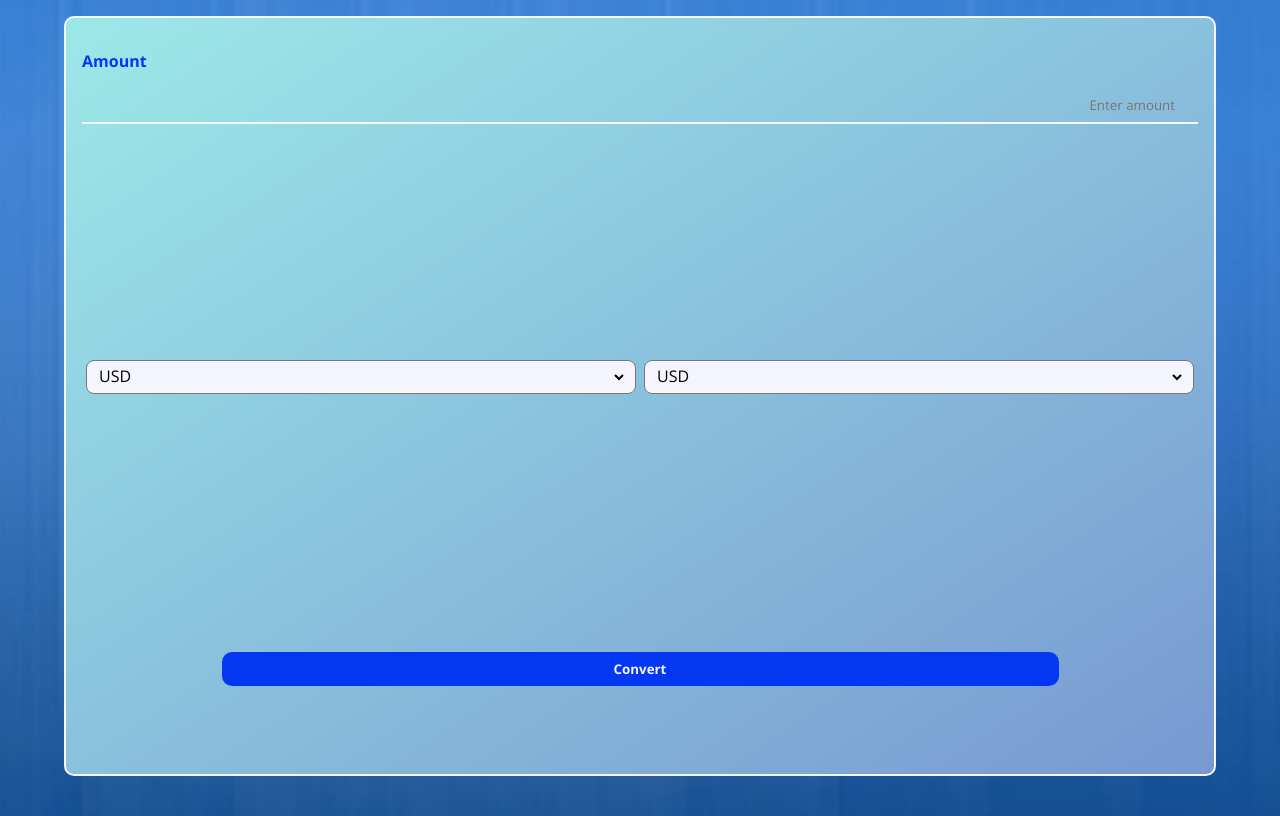
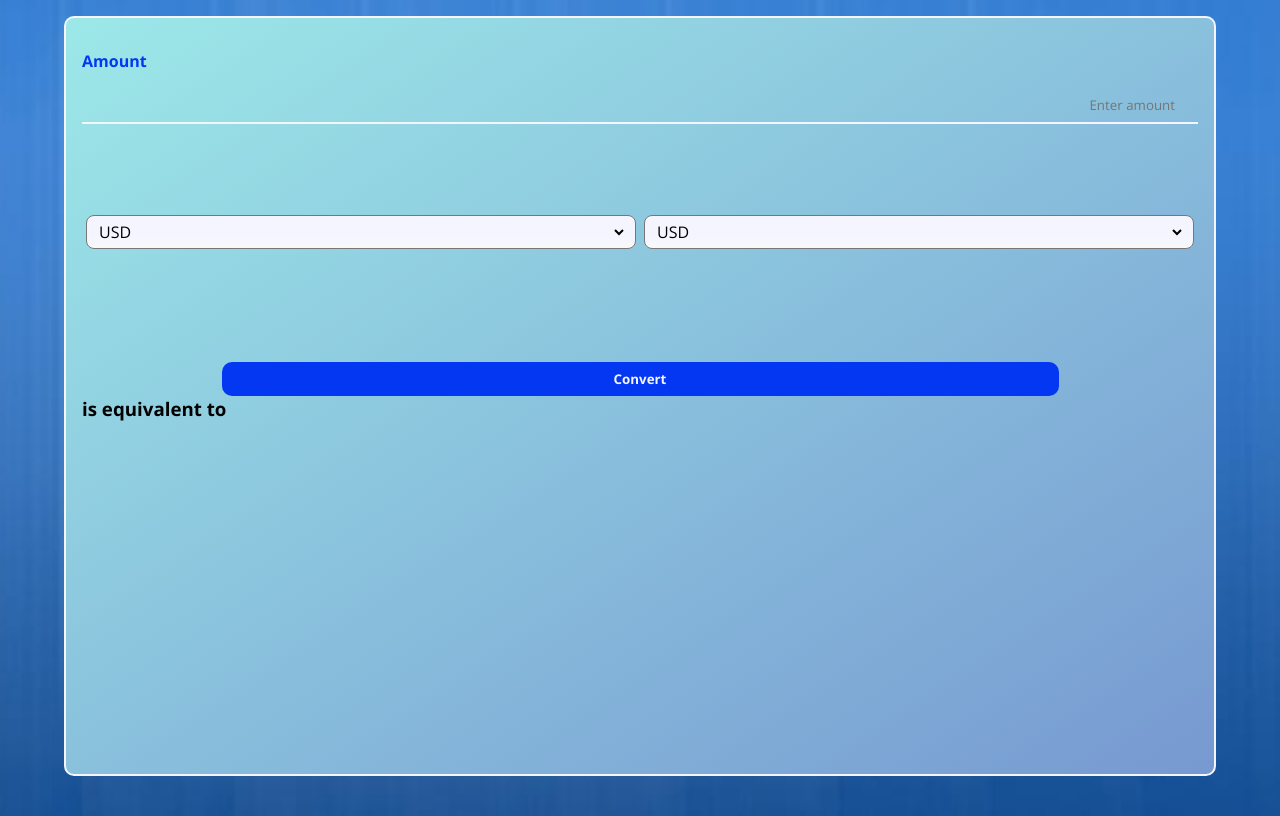
Before and after one commit to afesta12/Currency-Converter, a React (Create React App) app: page / in a window 1280 px wide. Built offline with nearby package versions, Linux system fonts and the light colour scheme.

Commit message:
API requests added

```diff
--- a/src/App.js
+++ b/src/App.js
@@ -1,13 +1,41 @@
+import { useState } from "react";
 import Form from "./Components/Form";
+import Output from "./Components/Output";
 
 function App() {
 
-  const getInput = (inp) => {
+  const [text, setText] = useState('');
+  const [from, setFrom] = useState('');
+  const [to, setTo] = useState('');
+  const [amount, setAmount] = useState('')
 
-    console.log(inp);
+  const getInput = (currencyInput) => {
+
+    const from = currencyInput["convertFrom"];
+    const to = currencyInput["convertTo"];
+    const amount = currencyInput["num"].toFixed(2);
+
+    const requestURL = `https://api.exchangerate.host/convert?from=${from}&to=${to}&amount=${amount}`;
+    const request = new XMLHttpRequest();
+    request.open('GET', requestURL);
+    request.responseType = 'json';
+    request.send();
+
+    request.onload = function() {
+
+      const response = request.response;
+
+      const res = response.result;
+
+      setText(res.toFixed(2))
+
+    }
+
+    setFrom(from);
+    setTo(to);
+    setAmount(amount);
 
   }
-
 
   return (
     <div className="App">
@@ -15,6 +43,7 @@ function App() {
       <div className="wrapper">
 
         <Form onInput={getInput} />
+        <Output text={text} from={from} to={to} amount={amount} />
 
       </div>
 
--- a/src/Components/Form.js
+++ b/src/Components/Form.js
@@ -5,7 +5,7 @@ const Form = ({onInput}) => {
 
     const [num, setInput] = useState('');
     const [convertFrom, setConvertFrom] = useState('USD');
-    const [conertTo, setConvertTo] = useState('USD');
+    const [convertTo, setConvertTo] = useState('USD');
 
     const onSubmit = (e) => {
 
@@ -18,7 +18,7 @@ const Form = ({onInput}) => {
 
         }
 
-        onInput({num, convertFrom, conertTo})
+        onInput({num, convertFrom, convertTo})
     }
 
   return (
@@ -45,9 +45,13 @@ const Form = ({onInput}) => {
                     <select onChange={(e) => setConvertFrom(e.target.value)}>
 
                         <option value="USD">USD</option>
-                        <option value="Yen">Yen</option>
-                        <option value="Euro">Euro</option>
-                        <option value="Yuan">Yuan</option>
+                        <option value="JPY">JPY</option>
+                        <option value="EUR">EUR</option>
+                        <option value="CAD">CAD</option>
+                        <option value="GBP">GBP</option>
+                        <option value="CNY">CNY</option>
+                        <option value="AUD">AUD</option>
+                        <option value="HKD">HKD</option>
 
                     </select>
 
@@ -57,9 +61,13 @@ const Form = ({onInput}) => {
                     <select onChange={(e) => setConvertTo(e.target.value)}>
 
                         <option value="USD">USD</option>
-                        <option value="Yen">Yen</option>
-                        <option value="Euro">Euro</option>
-                        <option value="Yuan">Yuan</option>
+                        <option value="JPY">JPY</option>
+                        <option value="EUR">EUR</option>
+                        <option value="CAD">CAD</option>
+                        <option value="GBP">GBP</option>
+                        <option value="CNY">CNY</option>
+                        <option value="AUD">AUD</option>
+                        <option value="HKD">HKD</option>
 
                     </select>
 
--- a/src/Components/Output.js
+++ b/src/Components/Output.js
@@ -0,0 +1,17 @@
+import React from 'react'
+
+const Output = ({text, to, from, amount}) => {
+  return (
+    <div className='output'>
+
+
+        <h2>{amount}</h2>
+        <h3> {from} is equivalent to </h3>
+        <h2>{text}</h2>
+        <h3>{to}</h3>
+
+    </div>
+  )
+}
+
+export default Output
--- a/src/SCSS/_config.scss
+++ b/src/SCSS/_config.scss
@@ -23,6 +23,12 @@ label {
 
     font-weight: 700;
     color: $dark-blue;
+
+}
+
+h2 {
+
+    font-size: 2rem;
 
 }
 
@@ -57,6 +63,7 @@ body {
     background-color: $dark-blue;
     color: $white;
     font-weight: 700;
+    cursor: pointer;
 
 }
 
--- a/src/SCSS/index.css
+++ b/src/SCSS/index.css
@@ -9,6 +9,10 @@
 label {
   font-weight: 700;
   color: rgb(4, 55, 242);
+}
+
+h2 {
+  font-size: 2rem;
 }
 
 body {
@@ -37,6 +41,7 @@ body {
   background-color: rgb(4, 55, 242);
   color: rgb(244, 245, 255);
   font-weight: 700;
+  cursor: pointer;
 }
 
 select {
@@ -72,7 +77,7 @@ select {
 }
 .container__input {
   margin-top: 1rem;
-  height: 30%;
+  height: 20%;
 }
 .container__row {
   display: flex;
@@ -101,5 +106,9 @@ select {
   display: flex;
   flex-direction: column;
   justify-content: space-between;
-  height: 90%;
+  height: 50%;
+}
+
+.output {
+  display: flex;
 }/*# sourceMappingURL=index.css.map */
```
Also changed, not shown: 1 other file (tests, documents, lock files or other folders).
